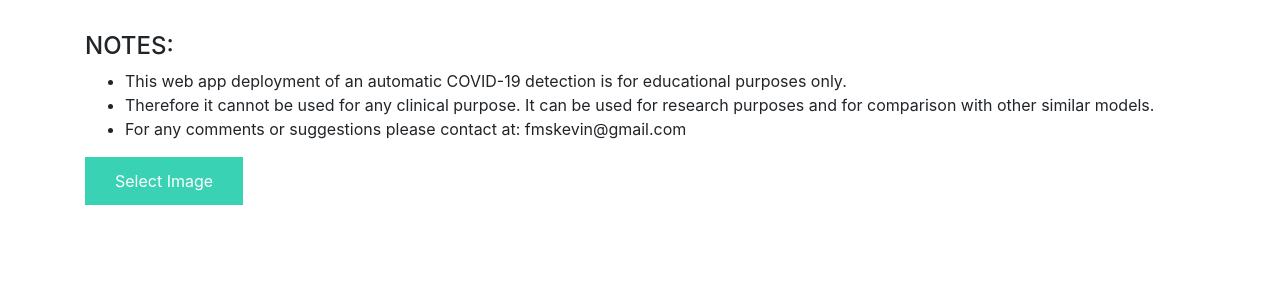
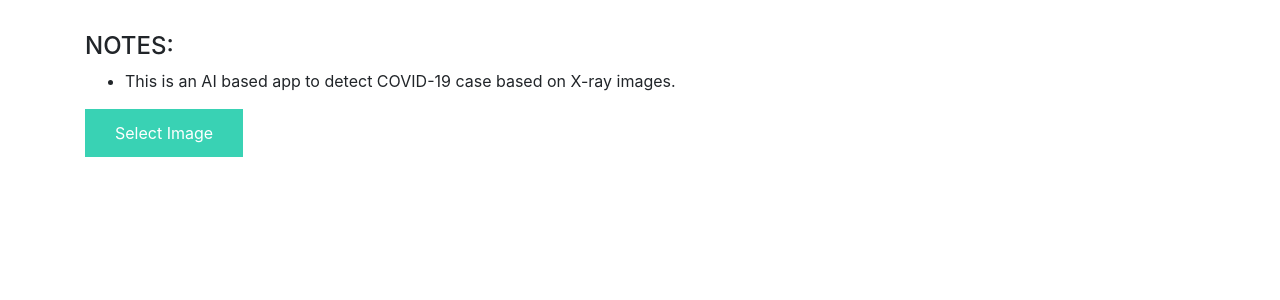
Before and after one commit to MathewKevin/AI-Fuelled-Chest-X-ray-to-Provide-Near-Perfect-COVID-19-Identification, a Flask app: page / in a window 1280 px wide. Shown: the part 56-356 px from the top of the page. Run offline with Flask 2, Linux system fonts and the light colour scheme; some libraries are stand-ins or nearby versions.

Commit message:
Update index.html

```diff
--- a/templates/index.html
+++ b/templates/index.html
@@ -3,9 +3,7 @@
 <body>
 <h4>NOTES:</h4>
 <ul>
-<li>This web app deployment of an automatic COVID-19 detection is for educational purposes only.</li>
-<li>Therefore it cannot be used for any clinical purpose. It can be used for research purposes and for comparison with other similar models.</li>
-<li>For any comments or suggestions please contact at: fmskevin@gmail.com</li>
+<li>This is an AI based app to detect COVID-19 case based on X-ray images.</li>
 </ul>
 </body>
 
```
